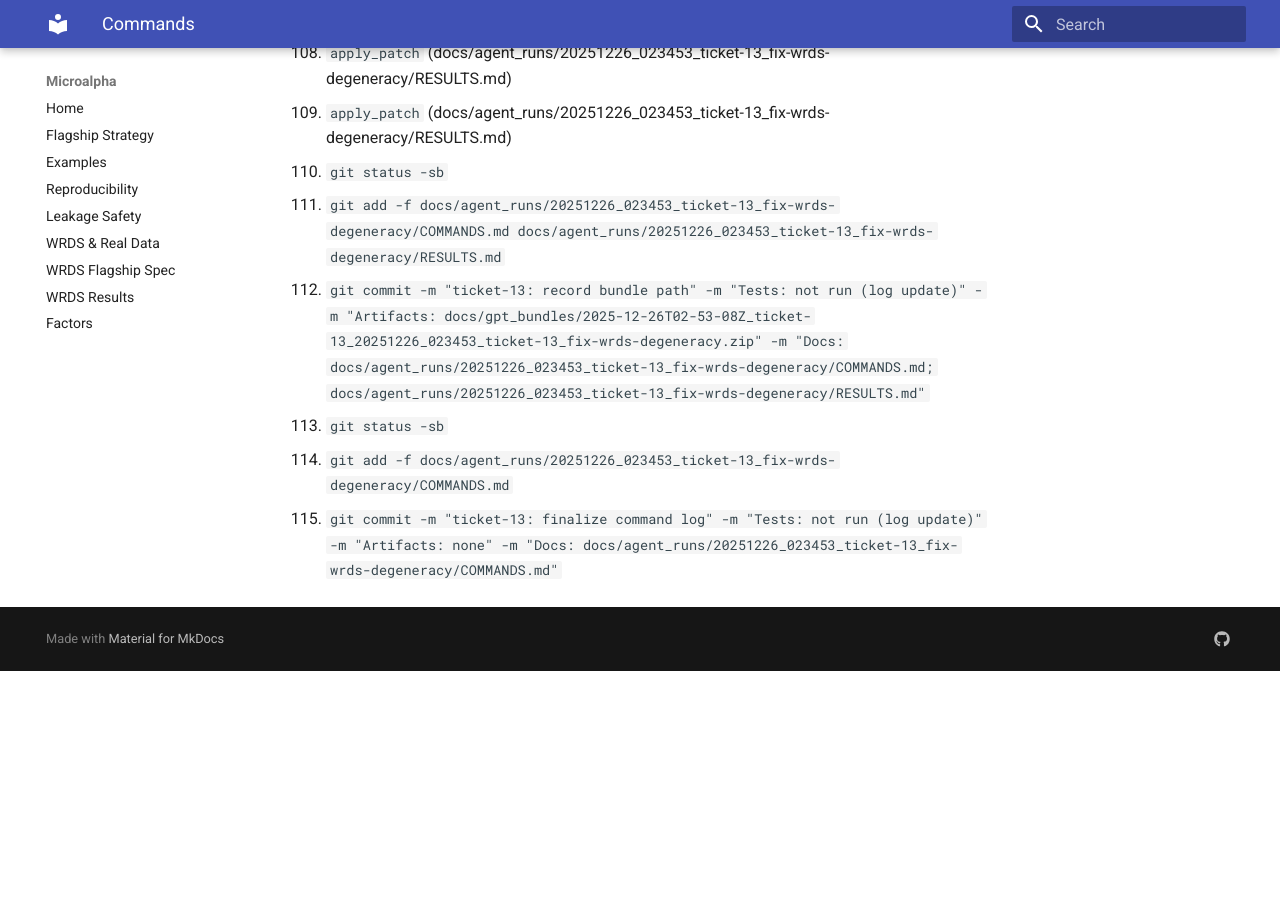
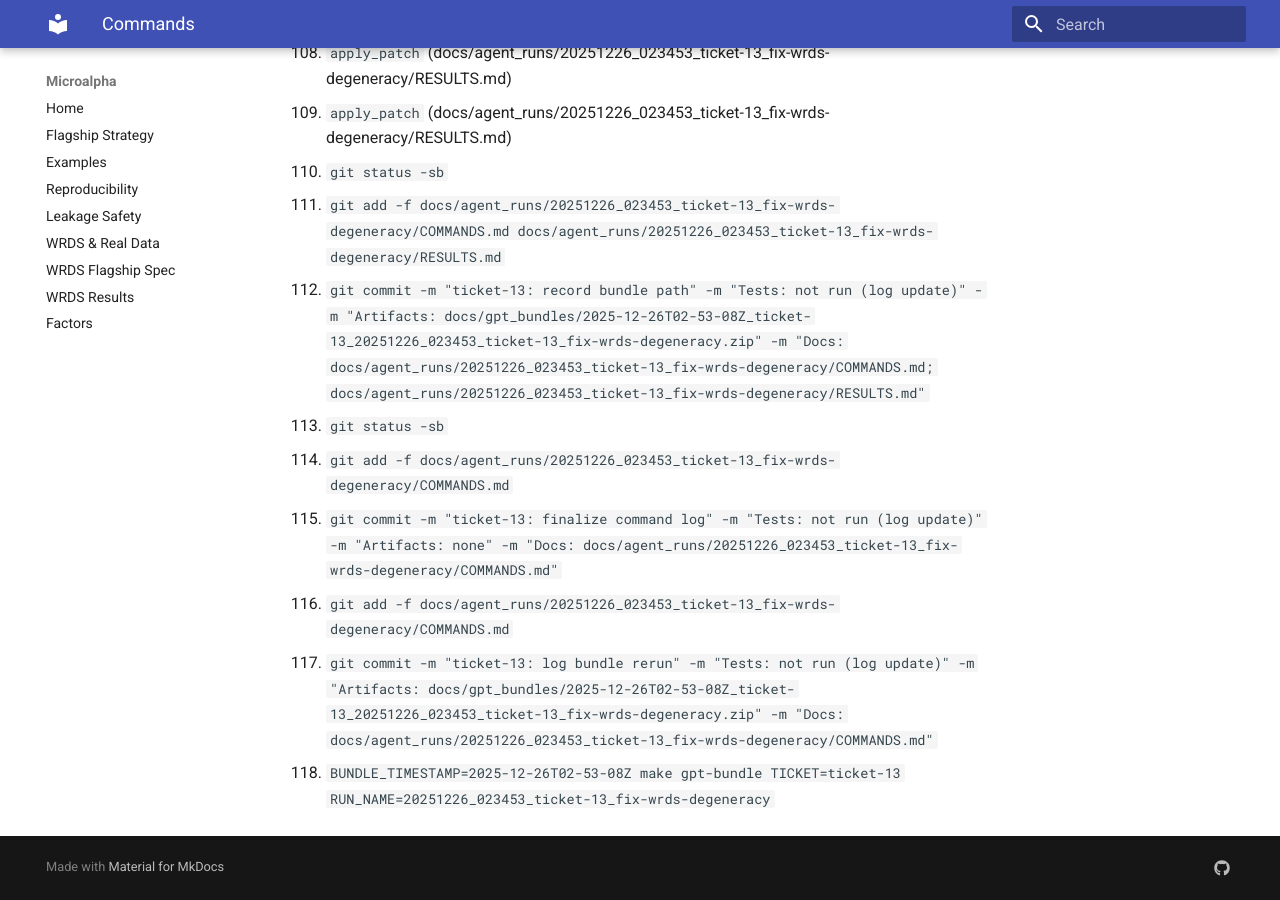
Before and after one commit to MateoBodon/microalpha, an MkDocs documentation site: the page built from docs/agent_runs/20251226_023453_ticket-13_fix-wrds-degeneracy/COMMANDS.md, in a window 1280 px wide and 900 px high, scrolled down 4783 px. Built offline with MkDocs 1.6.1 and Material for MkDocs 9.7.7, drawn with Linux system fonts in a browser that asks for light colours; before the commit the page ends 5454 px from its top, so only the background shows below that.

Commit message:
ticket-13: log bundle rerun
Tests: not run (log update)

Artifacts: docs/gpt_bundles/2025-12-26T02-53-08Z_ticket-13_20251226_023453_ticket-13_fix-wrds-degeneracy.zip

Docs: docs/agent_runs/20251226_023453_ticket-13_fix-wrds-degeneracy/COMMANDS.md

```diff
--- a/docs/agent_runs/20251226_023453_ticket-13_fix-wrds-degeneracy/COMMANDS.md
+++ b/docs/agent_runs/20251226_023453_ticket-13_fix-wrds-degeneracy/COMMANDS.md
@@ -115,3 +115,6 @@
 113. `git status -sb`
 114. `git add -f docs/agent_runs/20251226_023453_ticket-13_fix-wrds-degeneracy/COMMANDS.md`
 115. `git commit -m "ticket-13: finalize command log" -m "Tests: not run (log update)" -m "Artifacts: none" -m "Docs: docs/agent_runs/20251226_023453_ticket-13_fix-wrds-degeneracy/COMMANDS.md"`
+116. `git add -f docs/agent_runs/20251226_023453_ticket-13_fix-wrds-degeneracy/COMMANDS.md`
+117. `git commit -m "ticket-13: log bundle rerun" -m "Tests: not run (log update)" -m "Artifacts: docs/gpt_bundles/2025-12-26T02-53-08Z_ticket-13_20251226_023453_ticket-13_fix-wrds-degeneracy.zip" -m "Docs: docs/agent_runs/20251226_023453_ticket-13_fix-wrds-degeneracy/COMMANDS.md"`
+118. `BUNDLE_TIMESTAMP=2025-12-26T02-53-08Z make gpt-bundle TICKET=ticket-13 RUN_NAME=20251226_023453_ticket-13_fix-wrds-degeneracy`
```
